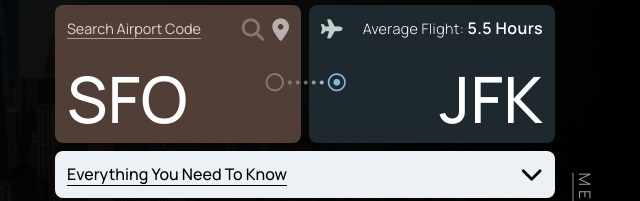
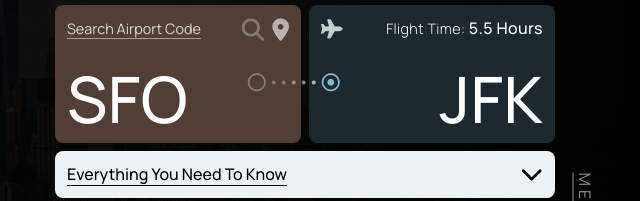
Before and after one commit to aniqatc/nyc-travel, a plain HTML site: page index.html in a window 1280 px wide. Shown: the part 321-522 px from the top of the page, 640-1280 px from the left. Drawn offline with Linux system fonts and the light colour scheme.

Commit message:
Minor style changes to select elements

```diff
--- a/index.html
+++ b/index.html
@@ -98,7 +98,7 @@
 					<div class="header-card header-card__tolocation">
 						<div>
 							<i class="fa-solid fa-plane"></i>
-							<p>Average Flight: <span>5.5 Hours</span></p>
+							<p>Flight Time: <span>5.5 Hours</span></p>
 						</div>
 						<p class="airport-code">JFK</p>
 					</div>
--- a/styles.css
+++ b/styles.css
@@ -214,7 +214,7 @@
 .header-card__tolocation div {
 	display: flex;
 	justify-content: space-between;
-	gap: 4px;
+	gap: 6px;
 }
 
 .airport-code {
@@ -294,7 +294,7 @@
 
 .header-card__tolocation > div span {
 	display: inline;
-	font-weight: 600;
+	font-weight: 500;
 	color: #fff;
 	white-space: nowrap;
 	font-size: 1rem;
@@ -831,7 +831,6 @@
 	position: absolute;
 	text-transform: uppercase;
 	letter-spacing: 0.3rem;
-	border-bottom: 1px solid #1d292f;
 	width: fit-content;
 	font-weight: 800;
 	font-size: 1.6rem;
```
